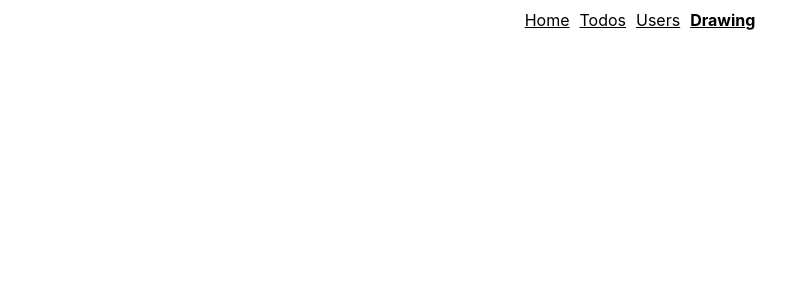
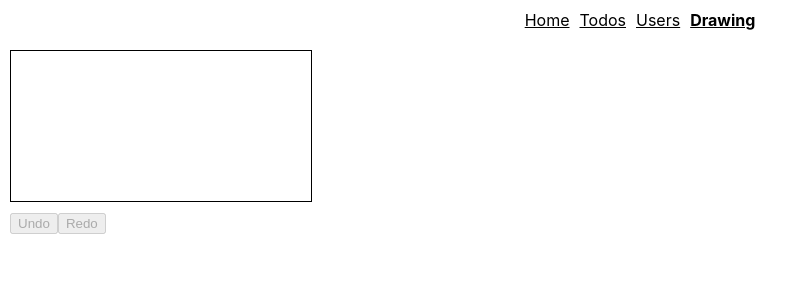
Before and after one commit to DP-PLAYGROUND/react-playground, a React (Create React App) app: page /drawing in a window 1280 px wide. Shown: the top 300 px of the page, without its empty margins (0-808 px from the left). Built offline with nearby package versions, Linux system fonts and the light colour scheme.

Commit message:
create signature component

```diff
--- a/src/Drawing/Drawing.tsx
+++ b/src/Drawing/Drawing.tsx
@@ -1,12 +1,9 @@
 import { FunctionComponent } from "react";
-import { Canvas } from "./Canvas/Canvas";
-import { CanvasPencil } from "./Canvas/Tools/CanvasPencil";
+import { Signature } from "./Signature/Signature";
 
 const Drawing: FunctionComponent = () => {
   return (
-    <Canvas style={{touchAction: 'none'}}>
-      <CanvasPencil />
-    </Canvas>
+    <Signature/>
   );
 };
 
--- /dev/null
+++ b/src/Drawing/Signature/Signature.module.scss
@@ -0,0 +1,10 @@
+.signature {
+    display: inline-flex;
+    flex-flow: column;
+    gap: 10px;
+
+    .canvas {
+        display: flex;
+        border: 1px solid #000;
+    }
+}
--- /dev/null
+++ b/src/Drawing/Signature/Signature.tsx
@@ -0,0 +1,55 @@
+import { FunctionComponent, useCallback, useState } from "react";
+import { Canvas } from "../Canvas/Canvas";
+import { CanvasPencil } from "../Canvas/Tools/CanvasPencil";
+import styles from "./Signature.module.scss";
+import { SignatureSnapshot } from "./SignatureSnapshot";
+
+const signatureSnapshotFactory = (context: CanvasRenderingContext2D) => {
+  const imageData = context.getImageData(
+    0,
+    0,
+    context.canvas.width,
+    context.canvas.height
+  );
+
+  return new SignatureSnapshot(imageData);
+};
+
+export const Signature: FunctionComponent = () => {
+  const [currentSignatureSnapshot, setCurrentSignatureSnapshot] =
+    useState<SignatureSnapshot | null>(null);
+
+  const handleInit = useCallback((context: CanvasRenderingContext2D) => {
+    const signatureSnapshot = signatureSnapshotFactory(context);
+
+    setCurrentSignatureSnapshot(signatureSnapshot);
+  }, []);
+
+  const handleChange = useCallback(
+    (context: CanvasRenderingContext2D) => {
+      const signatureSnapshot = signatureSnapshotFactory(context);
+
+      if (currentSignatureSnapshot) {
+        currentSignatureSnapshot.next = signatureSnapshot;
+        signatureSnapshot.previous = currentSignatureSnapshot;
+      }
+
+      setCurrentSignatureSnapshot(signatureSnapshot);
+    },
+    [currentSignatureSnapshot]
+  );
+
+  return (
+    <div className={styles.signature}>
+      <div className={styles.canvas}>
+        <Canvas onInit={handleInit}>
+          <CanvasPencil onChange={handleChange} />
+        </Canvas>
+      </div>
+      <div>
+        <button disabled={!currentSignatureSnapshot?.previous}>Undo</button>
+        <button disabled={!currentSignatureSnapshot?.next}>Redo</button>
+      </div>
+    </div>
+  );
+};
--- /dev/null
+++ b/src/Drawing/Signature/SignatureSnapshot.ts
@@ -0,0 +1,6 @@
+export class SignatureSnapshot {
+    previous: SignatureSnapshot | null = null;
+    next: SignatureSnapshot | null = null;
+
+    constructor(readonly value: ImageData) {}
+}
```
